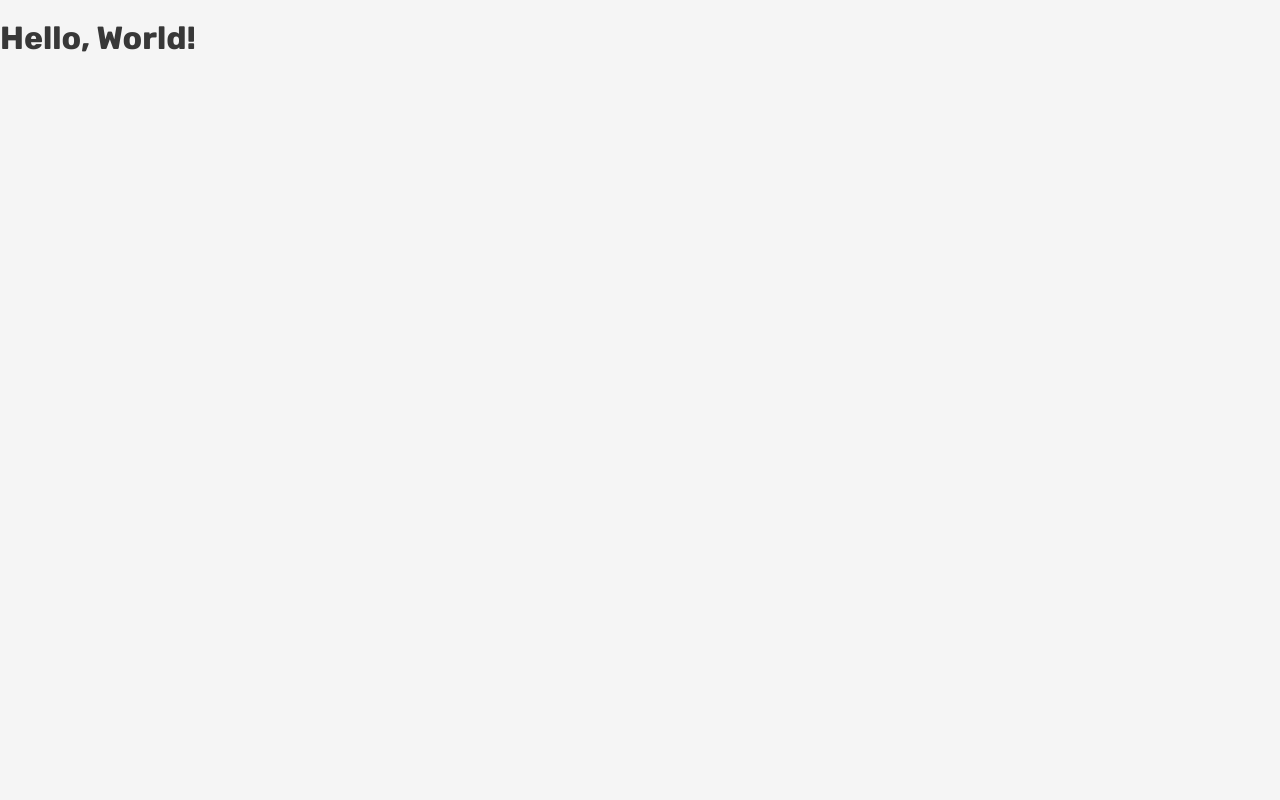
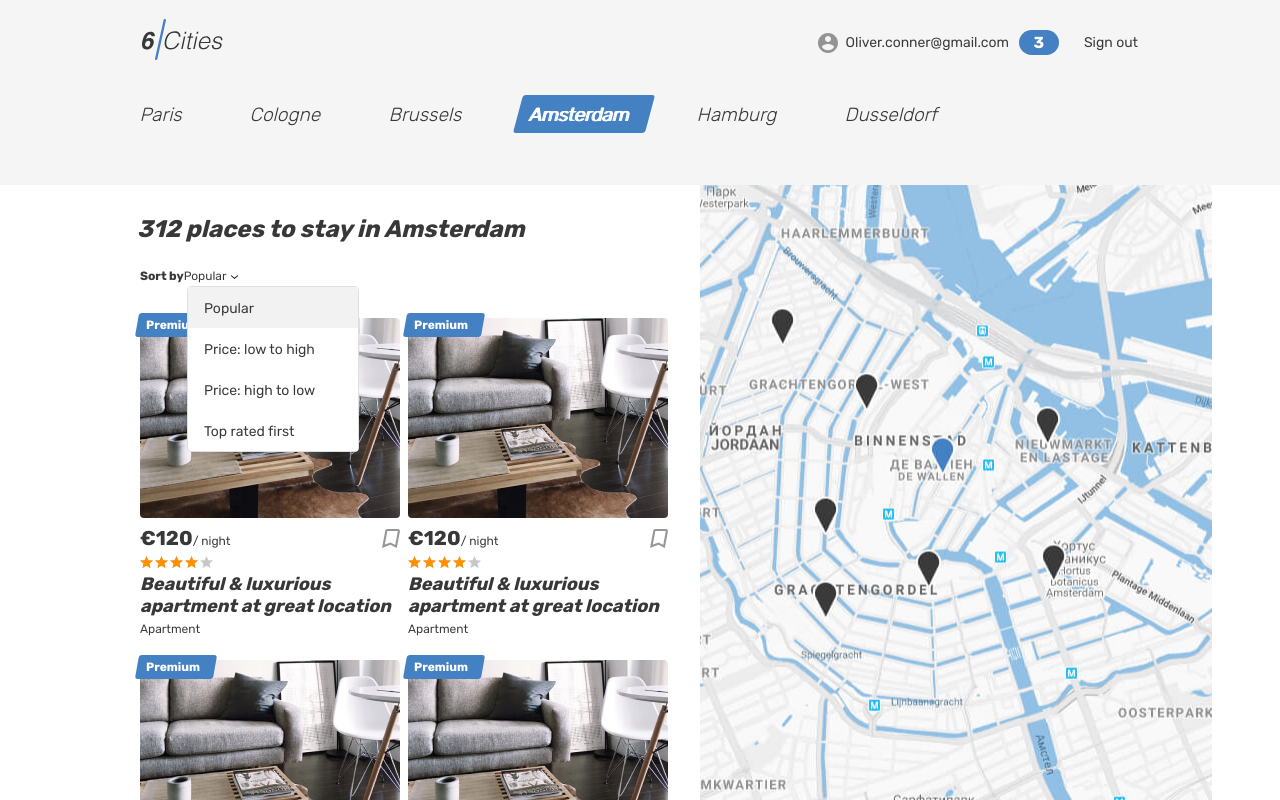
Before and after one commit to htmlacademy-react/1969965-six-cities-13, a React (Vite) app: page / in a window 1280 px wide. Built offline with nearby package versions, Linux system fonts and the light colour scheme.

Commit message:
передаст в рендер компонент приложения

```diff
--- a/src/index.tsx
+++ b/src/index.tsx
@@ -1,5 +1,7 @@
 import React from 'react';
 import ReactDOM from 'react-dom/client';
+import App from './components/app/app.tsx';
+import { Setting } from './const.ts';
 
 const root = ReactDOM.createRoot(
   document.getElementById('root') as HTMLElement
@@ -7,6 +9,6 @@ const root = ReactDOM.createRoot(
 
 root.render(
   <React.StrictMode>
-    <h1>Hello, World!</h1>
+    <App proposals = {Setting.Proposals}/>
   </React.StrictMode>
 );
```
